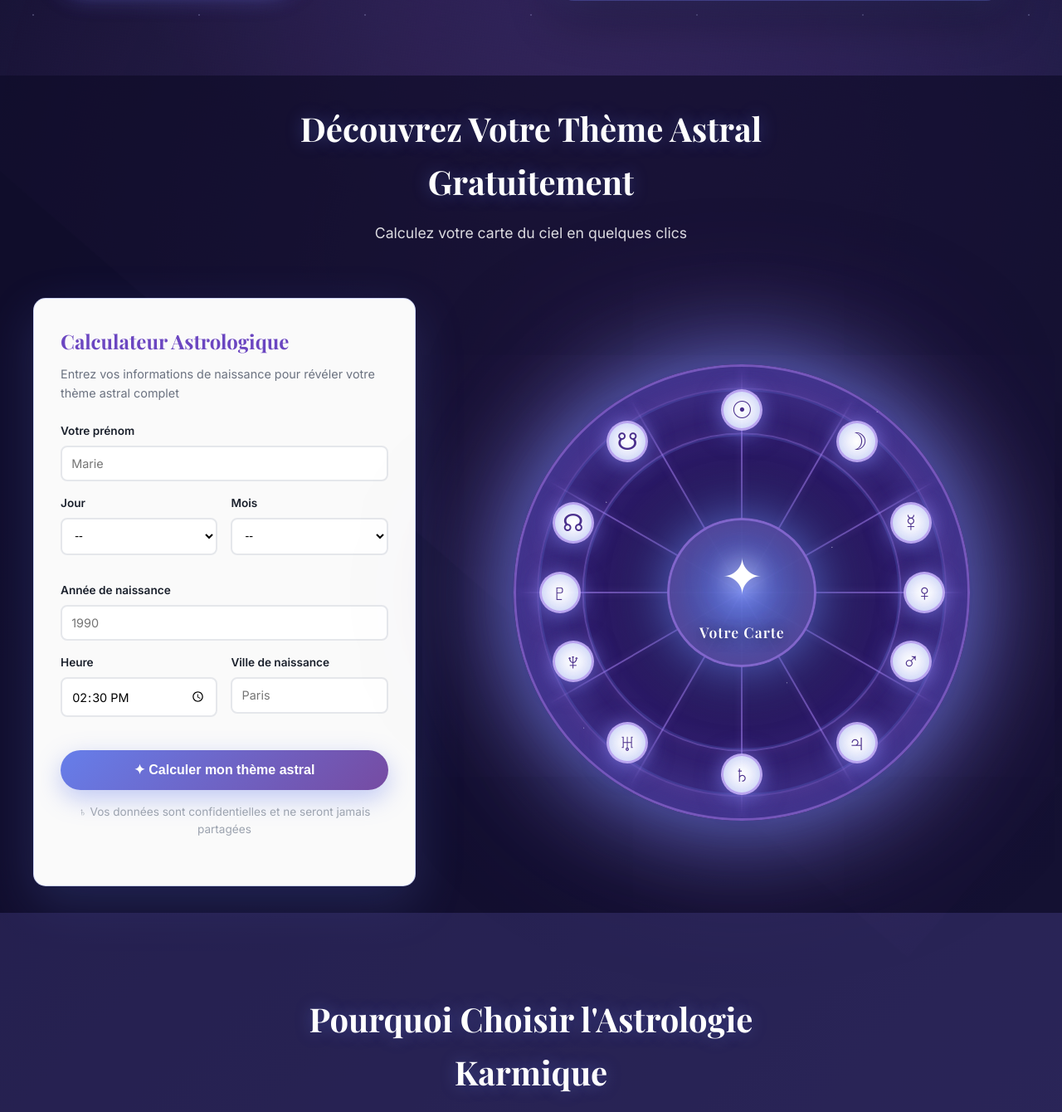
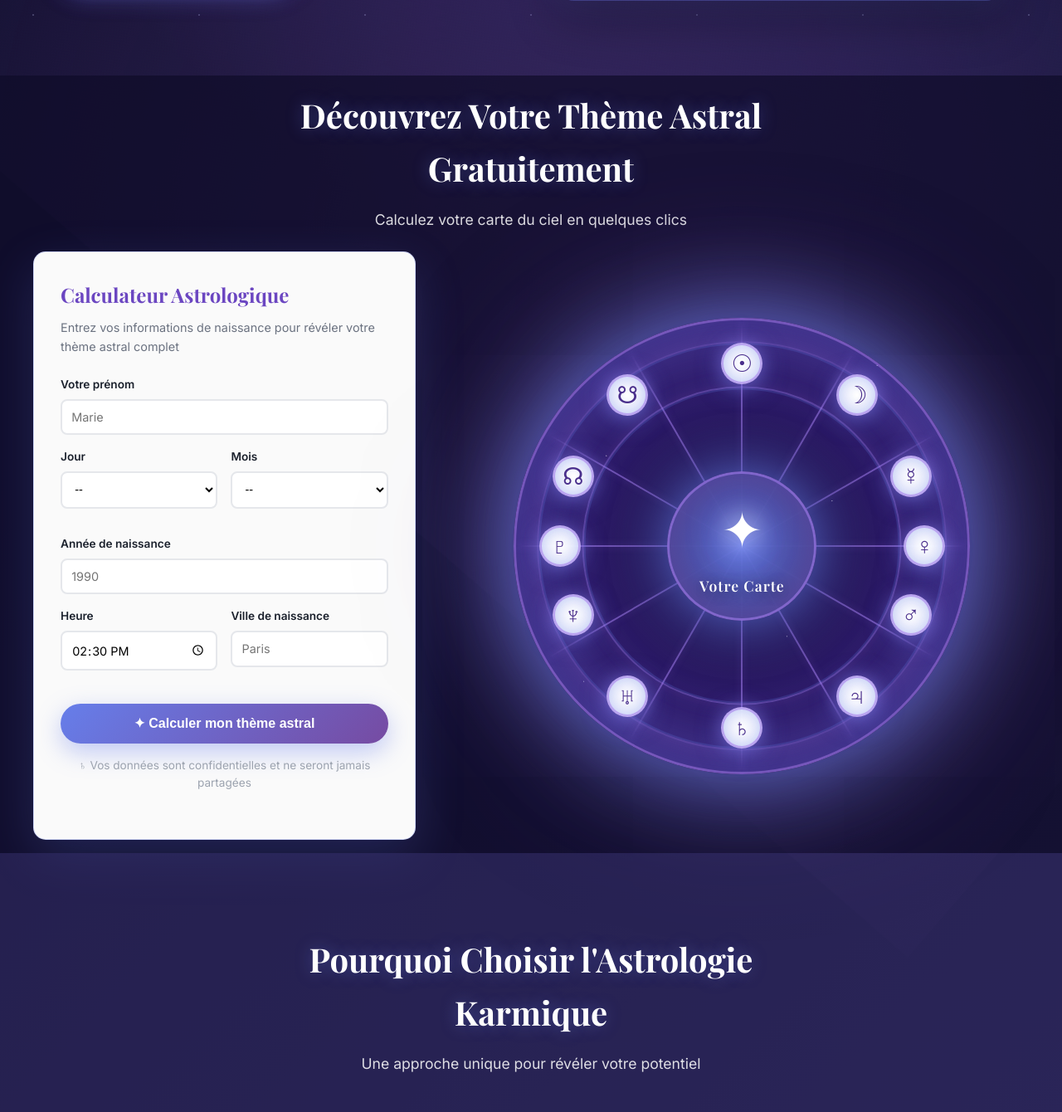
Before and after one commit to myphistone-boop/AGENT, a Python web app: template templates/therapeute/template_cosmique.html in a window 1280 px wide. Shown: the part 722-2062 px from the top of the page at 83% size. Run offline with Jinja, Linux system fonts and the light colour scheme; the template is opened without the code that fills it, so the values that code supplies are empty.

Commit message:
feat: Further reduce astro calculator section height
- Reduce section padding from 2rem to 1rem (top/bottom)
- Reduce section header margin-bottom to 1.5rem instead of default 4rem
- Reduce zodiac wheel container padding from 2rem to 1rem
- Section is now much more compact vertically
- Wheel remains at 550px size but takes less vertical space overall

```diff
--- a/templates/therapeute/template_cosmique.html
+++ b/templates/therapeute/template_cosmique.html
@@ -1254,10 +1254,14 @@
 
         /* Astro Calculator Section */
         .astro-calculator {
-            padding: 2rem 2rem;
+            padding: 1rem 2rem;
             background: rgba(15, 12, 41, 0.7);
             position: relative;
             z-index: 1;
+        }
+
+        .astro-calculator .section-header {
+            margin-bottom: 1.5rem;
         }
 
         .calculator-container {
@@ -1353,7 +1357,7 @@
             display: flex;
             align-items: center;
             justify-content: center;
-            padding: 2rem;
+            padding: 1rem;
         }
 
         .zodiac-wheel {
```
